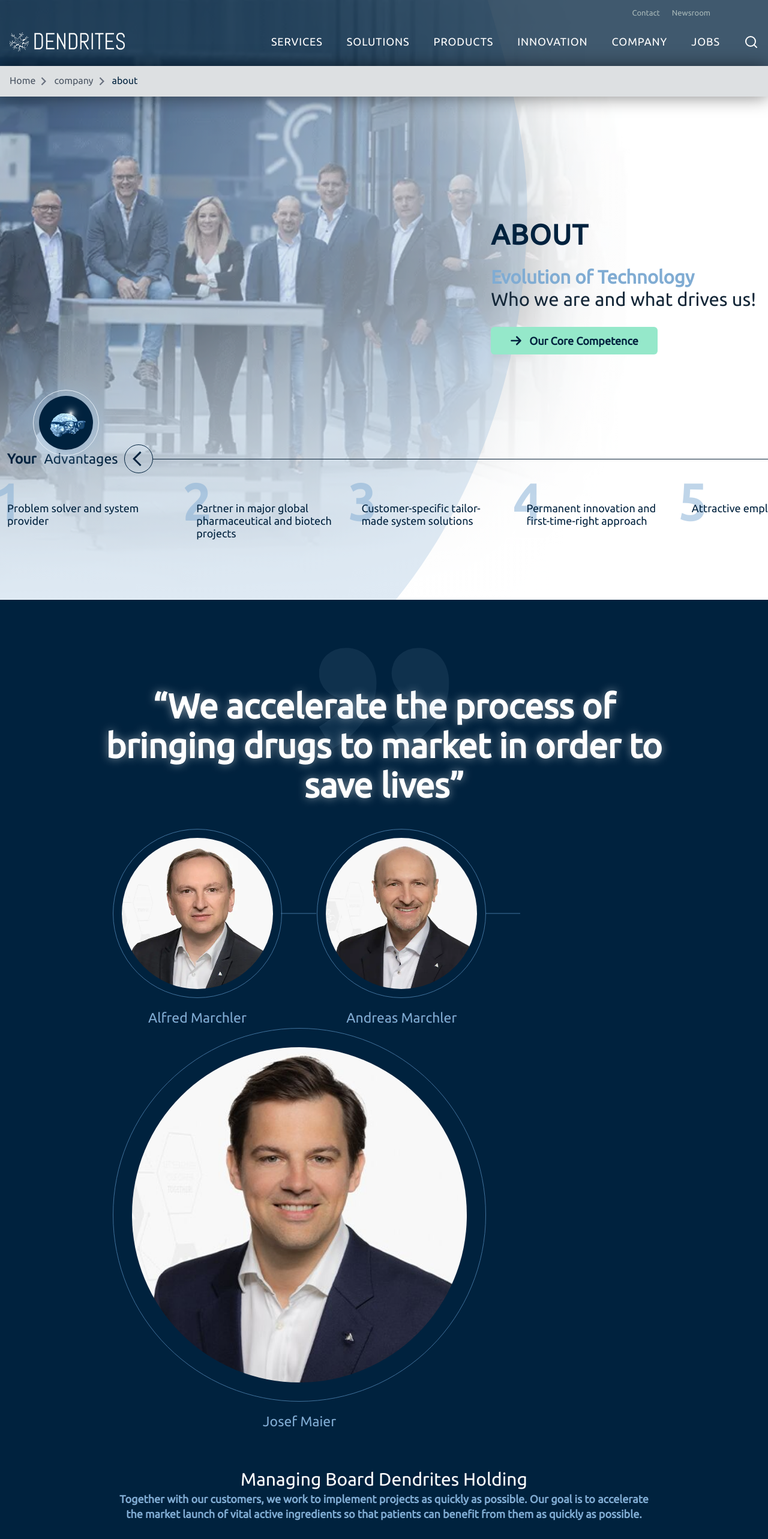
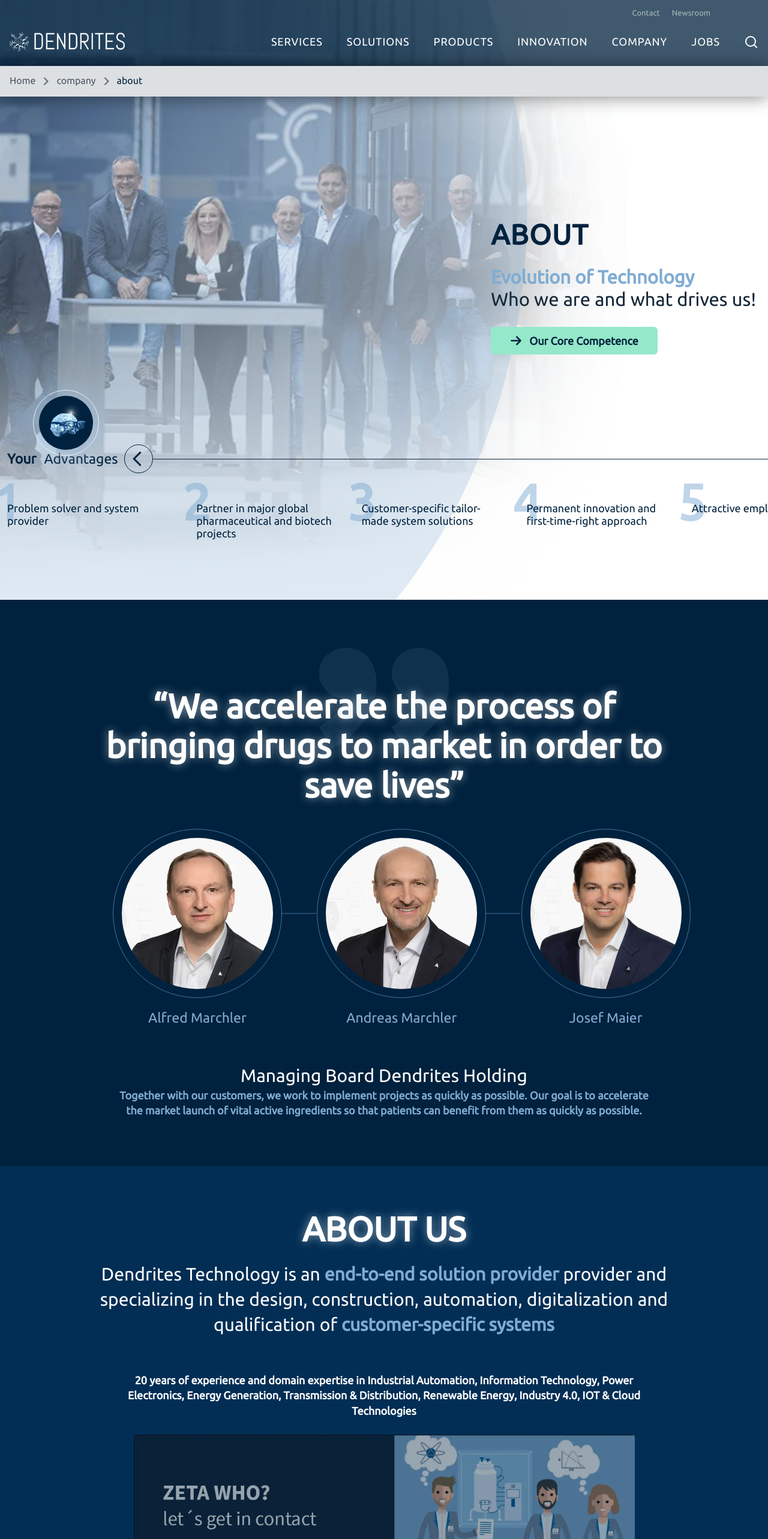
Before and after one commit to srushti-4151/Dendrites, a React (Create React App) app: page /company/about in a window 1280 px wide. Shown: the top 2566 px of the page at 60% size. Built offline with nearby package versions, Linux system fonts and the light colour scheme.

Commit message:
about page11

```diff
--- a/src/components/Breadcrumb.jsx
+++ b/src/components/Breadcrumb.jsx
@@ -1,83 +1,63 @@
 import React, { useEffect, useState } from "react";
-import { NavLink, useLocation } from "react-router-dom";
+import { useLocation, useNavigate } from "react-router-dom";
 import { MdOutlineKeyboardArrowRight } from "react-icons/md";
+import { useDispatch, useSelector } from "react-redux";
+import { openModal } from "../redux/ModalSlice";
 
 const Breadcrumb = () => {
   const [topValue, setTopValue] = useState(110);
   const location = useLocation();
+  const navigate = useNavigate();
+  const dispatch = useDispatch();
   const paths = location.pathname.split("/").filter((p) => p);
+  const isDrawerOpen = useSelector((state) => state.nav.isDrawerOpen);
 
   useEffect(() => {
-    console.log("topval", topValue);
-  }, [topValue]);
+    const handleScroll = () => {
+      const scrollPosition = window.scrollY;
+      setTopValue(scrollPosition <= 110 && scrollPosition < 40 ? 110 - scrollPosition : 70);
+    };
 
-  const handleScroll = () => {
-    const scrollPosition = window.scrollY;
-    if (scrollPosition <= 110) {
-      setTopValue(110 - scrollPosition);
+    window.addEventListener("scroll", handleScroll);
+    handleScroll();
+    return () => window.removeEventListener("scroll", handleScroll);
+  }, []);
+
+  // Define which paths should open a modal instead of navigation
+  const modalRoutes = ["services", "solutions", "innovation", "company", "jobs", "newsroom"];
+
+  const handleClick = (path) => {
+    if (modalRoutes.includes(path.toLowerCase())) {
+      dispatch(openModal(path.charAt(0).toUpperCase() + path.slice(1))); // Capitalize modal name
     } else {
-      setTopValue(70);
+      navigate(`/${path}`);
     }
   };
 
-  useEffect(() => {
-    window.addEventListener("scroll", handleScroll);
-    handleScroll();
-
-    return () => {
-      window.removeEventListener("scroll", handleScroll);
-    };
-  }, []);
-
-  // Function to check if the colorful line should be present
-  const hasColorfulLine = () => {
-    return (
-      location.pathname.includes("/services") ||
-      location.pathname.includes("/solutions")
-    );
-  };
-
-  const getBreadcrumbTop = () => {
-    const navbarHeight = 70; //default height of navbar
-    const colorfulLineHeight = hasColorfulLine() ? 3 : 0;
-    return navbarHeight + colorfulLineHeight;
-  }
+  if (isDrawerOpen) return null;
 
   return paths.length > 0 ? (
     <div
       className="text-[14px] w-full h-auto bg-[#DDE0E2] fixed shadow-[0_0_30px_rgba(0,0,0,0.5)] z-50"
       style={{
-        top:
-          window.innerWidth >= 1025
-            ? hasColorfulLine()
-              ? topValue + 3 // Add 3px if line is present
-              : topValue // Default without line
-            : 73, // Small screen default
+        top: window.innerWidth >= 1025 ? topValue : 73,
       }}
-      // style = { {
-      //   top: `${getBreadcrumbTop()}px`,
-      // }}
     >
       <div className="relative mx-auto max-w-[1410px] text-[16px] w-full h-auto py-3 px-4 text-left bg-[#DDE0E2]">
-        <NavLink to="/" className="font-medium text-gray-600">
+        <span className="font-medium text-gray-600 cursor-pointer" onClick={() => navigate("/")}>
           Home
-        </NavLink>
+        </span>
         {paths.map((path, index) => (
           <span key={index}>
-            <MdOutlineKeyboardArrowRight
-              size={27}
-              className="inline-block font-medium text-gray-500 mr-1"
-            />
-            <NavLink
-              to={`/${paths.slice(0, index + 1).join("/")}`}
-              className={
-                index === paths.length - 1
-                  ? "text-[#00223E] font-medium"
-                  : "text-gray-600 font-medium"
-              }
+            <MdOutlineKeyboardArrowRight size={27} className="inline-block font-medium text-gray-500 mx-1" />
+            <span
+              onClick={() => handleClick(paths.slice(0, index + 1).join("/"))}
+              className={`cursor-pointer ${
+                index === paths.length - 1 ? "text-[#00223E] font-medium" : "text-gray-600 font-medium"
+              }`}
             >
               {path.replace("-", " ")}
-            </NavLink>
+            </span>
           </span>
         ))}
       </div>
@@ -86,3 +66,99 @@ const Breadcrumb = () => {
 };
 
 export default Breadcrumb;
+
+// import React, { useEffect, useState } from "react";
+// import { NavLink, useLocation } from "react-router-dom";
+// import { MdOutlineKeyboardArrowRight } from "react-icons/md";
+// import { useSelector } from "react-redux";
+
+// const Breadcrumb = () => {
+//   const [topValue, setTopValue] = useState(110);
+//   const location = useLocation();
+//   const paths = location.pathname.split("/").filter((p) => p);
+//   const isDrawerOpen = useSelector((state) => state.nav.isDrawerOpen);
+
+//   useEffect(() => {
+//     console.log("topval", topValue);
+//     console.log("scroollpY", window.scrollY);
+//   }, [topValue]);
+
+//   const handleScroll = () => {
+//     const scrollPosition = window.scrollY;
+//     if (scrollPosition <= 110 && scrollPosition < 40) {
+//       setTopValue(110 - scrollPosition);
+//     } else {
+//       setTopValue(70);
+//     }
+//   };
+
+//   useEffect(() => {
+//     window.addEventListener("scroll", handleScroll);
+//     handleScroll();
+
+//     return () => {
+//       window.removeEventListener("scroll", handleScroll);
+//     };
+//   }, []);
+
+//   // Function to check if the colorful line should be present
+//   const hasColorfulLine = () => {
+//     return (
+//       location.pathname.includes("/services") ||
+//       location.pathname.includes("/solutions")
+//     );
+//   };
+
+//   const getBreadcrumbTop = () => {
+//     const navbarHeight = 70; //default height of navbar
+//     const colorfulLineHeight = hasColorfulLine() ? 3 : 0;
+//     return navbarHeight + colorfulLineHeight;
+//   };
+
+//   if (isDrawerOpen) {
+//     return null;
+//   }
+
+//   return paths.length > 0 ? (
+//     <div
+//       className="text-[14px] w-full h-auto bg-[#DDE0E2] fixed shadow-[0_0_30px_rgba(0,0,0,0.5)] z-50"
+//       style={{
+//         top:
+//           window.innerWidth >= 1025
+//             ? hasColorfulLine()
+//               ? topValue + 3 // Add 3px if line is present
+//               : topValue // Default without line
+//             : 73, // Small screen default
+//       }}
+//       // style = { {
+//       //   top: `${getBreadcrumbTop()}px`,
+//       // }}
+//     >
+//       <div className="relative mx-auto max-w-[1410px] text-[16px] w-full h-auto py-3 px-4 text-left bg-[#DDE0E2]">
+//         <NavLink to="/" className="font-medium text-gray-600">
+//           Home
+//         </NavLink>
+//         {paths.map((path, index) => (
+//           <span key={index}>
+//             <MdOutlineKeyboardArrowRight
+//               size={27}
+//               className="inline-block font-medium text-gray-500 mr-1"
+//             />
+//             <NavLink
+//               to={`/${paths.slice(0, index + 1).join("/")}`}
+//               className={
+//                 index === paths.length - 1
+//                   ? "text-[#00223E] font-medium"
+//                   : "text-gray-600 font-medium"
+//               }
+//             >
+//               {path.replace("-", " ")}
+//             </NavLink>
+//           </span>
+//         ))}
+//       </div>
+//     </div>
+//   ) : null;
+// };
+
+// export default Breadcrumb;
--- a/src/components/HamburgerButton.jsx
+++ b/src/components/HamburgerButton.jsx
@@ -19,7 +19,7 @@ const HamburgerButton = ({ isDrawerOpen, toggleDrawer }) => {
     >
       {/* Top Line */}
       <span
-        className={`absolute h-[3px] bg-white rounded transition-transform transition-top transition-left transition-width duration-500 ease-in-out ${
+        className={`absolute h-[3px] bg-[#fff] rounded transition-top transition-left transition-width duration-700 ease-in-out ${
           isDrawerOpen
             ? "w-full rotate-45 top-1/2 translate-y-[-50%]"
             : "w-[60%] rotate-0 top-0 translate-y-0"
@@ -28,7 +28,7 @@ const HamburgerButton = ({ isDrawerOpen, toggleDrawer }) => {
 
       {/* Middle Line */}
       <span
-        className={`absolute h-[3px] bg-white rounded transition-transform transition-top transition-left transition-width duration-500 ease-in-out transform ${
+        className={`absolute h-[3px] bg-white rounded transition-top transition-left transition-width duration-700 ease-in-out transform ${
           isDrawerOpen
             ? "w-full -rotate-45 top-1/2 translate-y-[-50%]"
             : "w-[80%] rotate-0 top-1/2 translate-y-0"
--- a/src/views/Companypages/about/AboutusTheory.jsx
+++ b/src/views/Companypages/about/AboutusTheory.jsx
@@ -1,6 +1,6 @@
 import React from "react";
 import "../../../assets/scss/AboutusThoery.scss";
-import img from "../../../assets/Thumbnail_who.webp"
+import img from "../../../assets/Thumbnail_who.webp";
 
 const AboutusTheory = () => {
   return (
@@ -12,27 +12,22 @@ const AboutusTheory = () => {
           </h2>
           <div className="font-light lg:text-[30px] md:text-[24px] text-[18px] leading-[1.333] text-center">
             <p className="m-0 mb-6 leading-[1.4]">
-              The Dendrites Group is an{" "}
+              Dendrites Technology is an{" "}
               <span className="text-[#80acd3] font-bold">
-                end-to-end solution provider
+                end-to-end solution provider{" "}
               </span>
-              operating globally and specializing in the design, construction,
-              automation, digitalization, and qualification of{" "}
+              provider and specializing in the design, construction, automation,
+              digitalization and qualification of{" "}
               <span className="text-[#80acd3] font-bold">
-                customer-specific biopharmaceutical systems
+                customer-specific systems
               </span>{" "}
-              for aseptic process solutions.
             </p>
           </div>
         </div>
         <div className="max-w-[888px] w-full mx-auto lg:mt-[60px] text-center text-white lg:font-bold lg:text-[18px] md:text-[15px] text-[13px] leading-[1.388]">
           <p className="m-0 mb-[1.5em] leading-[1.4em]">
-            Dendrites offers comprehensive solutions and services along the
-            whole pathway of active substance development and manufacturing. In
-            addition, Dendrites serves as an <strong>EPCM contractor</strong>{" "}
-            for major pharmaceutical projects, drives{" "}
-            <strong>digital innovations</strong>, and develops comprehensive{" "}
-            <strong>decarbonization strategies.</strong>
+          20 years of experience and domain expertise in Industrial Automation, Information Technology,
+          Power Electronics, Energy Generation, Transmission & Distribution, Renewable Energy, Industry 4.0, IOT & Cloud Technologies
           </p>
         </div>
         <div className="relative rounded-[5px] overflow-hidden max-w-[835px] mx-auto aspect-[16/9]">
--- a/src/views/Companypages/about/QuoteConatct.jsx
+++ b/src/views/Companypages/about/QuoteConatct.jsx
@@ -52,13 +52,13 @@ const QuoteConatct = () => {
                 className={`lg:pl-[58.5px] pl-0 ${
                   teamMembers.length % 2 !== 0 && index === teamMembers.length - 1
                     // ? "col-span-2 lg:col-span-0"
-                    ? "col-span-2 lg:col-span-0"
+                    ? ""
                     : ""
                 }`}
                 >
                   <div className="w-full h-full flex flex-col items-center">
                     <div
-                     className={`relative member-img w-full md:max-w-[200px] max-w-[165px] lg:max-w-none aspect-square border border-[#41729c] rounded-full flex justify-center items-center ${
+                     className={`relative member-img w-full md:max-w-[200px] sm:max-w-[200px] lg:max-w-none aspect-square border border-[#41729c] rounded-full flex justify-center items-center ${
                         index === teamMembers.length - 1 ? "no-line" : ""
                       }`}
                     >
--- a/src/views/products/Products.jsx
+++ b/src/views/products/Products.jsx
@@ -20,7 +20,7 @@ const Products = () => {
   return (
     <>
     <Navbar />
-    {!isDrawerOpen && ( <Breadcrumb/> )}
+    <Breadcrumb/>
     <HeroProduct/>
     <ProductOverview/>
     <CeoPartProduct/>
```
Also changed, not shown: src/components/Navbar.jsx (+19 -3 lines), src/views/Companypages/about/AboutAdvantages.jsx (+8 -8 lines).
